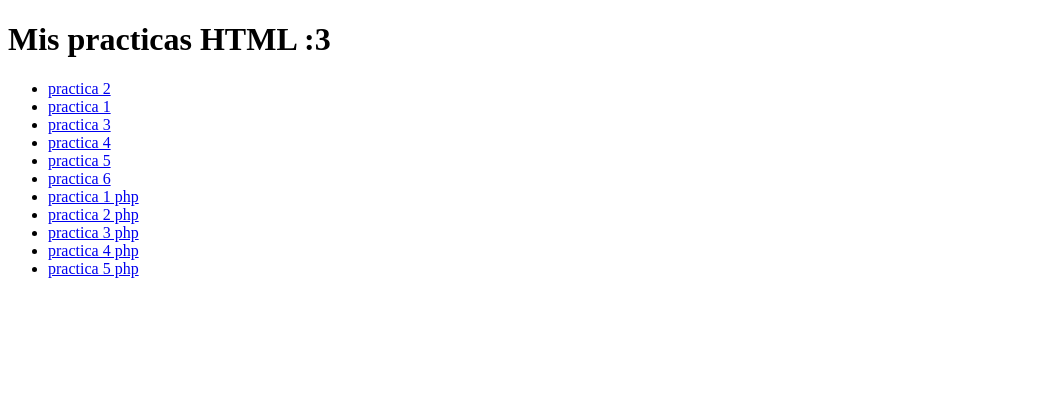
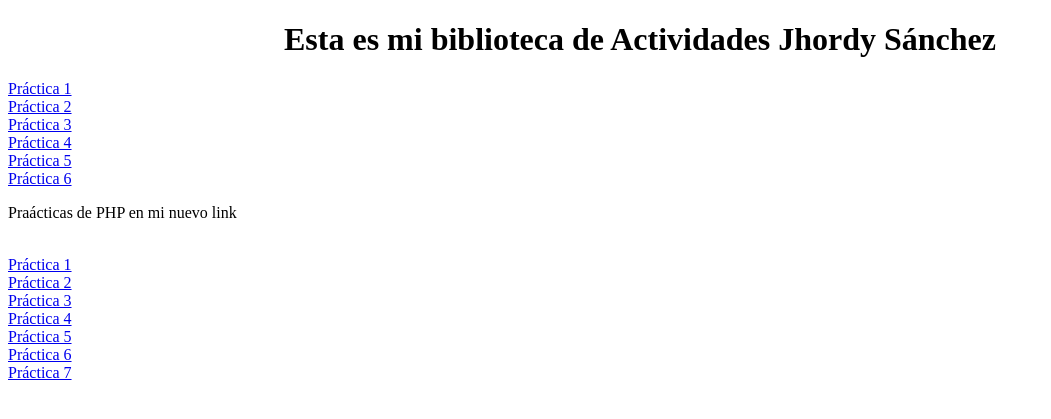
Before and after one commit to Arxfa27/Mis-paginas, a PHP site: page / in a window 1280 px wide. Shown: the top 419 px of the page, without its empty margins (0-1051 px from the left). Run offline with PHP 8.4, Linux system fonts and the light colour scheme.

Commit message:
Update index.php

```diff
--- a/index.php
+++ b/index.php
@@ -1,28 +1,38 @@
 <!DOCTYPE html>
 <html lang="es">
-<head>
-    <meta charset="UTF-8">
-    <meta name="viewport" content="width=device-width, initial-scale=1.0">
-    <title>Mis practicas HTML :3 </title>
-</head>
-<body>
-    <h1>Mis practicas HTML :3 </h1>
-    <ul>
-        <li><a href="https://arxfa27.github.io/paola.oi/" target="_blank">practica 2</a></li>
-        <li><a href="https://arxfa27.github.io/Rafael-Diaz/" target="_blank">practica 1</a></li>
-        <li><a href="https://arxfa27.github.io/Listas/" target="_blank">practica 3</a></li>
-         <li><a href="https://arxfa27.github.io/practica-4/" target="_blank">practica 4</a></li>
-        <li><a href="https://arxfa27.github.io/practica5/" target="_blank">practica 5</a></li>
-        <li><a href="https://arxfa27.github.io/practica-6/" target="_blank">practica 6</a></li>
-        <li><a href="http://127.0.0.1/prog/practica%201.php" target="_blank">practica 1 php</a></li>
-         <li><a href="http://127.0.0.1/prog/ptactica2.php" target="_blank">practica 2 php</a></li>
-         <li><a href="http://127.0.0.1/prog/practica%203.php" target="_blank">practica 3 php</a></li>
-            <li><a href="http://127.0.0.1/prog/practica%204.php" target="_blank">practica 4 php</a></li>
-            <li><a href="http://127.0.0.1/prog/practica%205.php" target="_blank">practica 5 php</a></li>
+    <head>
+        <meta charset="utf-8">
+        <title>Tareas Vinculo</title>
+    </head>
+        <body>
+            <h1 style="text-align: center;">Esta es mi biblioteca de Actividades Jhordy Sánchez</h1>
+            <a href="paola1.html" title="Practica 1"> Práctica 1 </a>
+            <br>
+            <a href="PAOLA 2.html" title="Práctica 2"> Práctica 2 </a>
+            <br>
+            <a href="Listas.html" title="Práctica 3"> Práctica 3 </a>
+            <br>
+            <a href="Practica 4.html" title="Práctica 4"> Práctica 4 </a>
+            <br>
+            <a href="practica 5.html" title="Práctica 5"> Práctica 5 </a>
+             <br>
+            <a href="PRACTICA 6.html" title="Práctica 6"> Práctica 6 </a>
+            <br>
 
-
-
-
-    </ul>
-</body>
+            <p>Praácticas de PHP en mi nuevo link</p>
+            <br>
+             <a href="practica 1.php" title="Práctica 1"> Práctica 1 </a>
+            <br>
+            <a href="ptactica2php" title="Práctica 2"> Práctica 2 </a>
+            <br>
+             <a href="practica 3.php" title="Práctica 3"> Práctica 3 </a>
+            <br>
+             <a href="practica 4.php" title="Práctica 4"> Práctica 4 </a>
+            <br>
+             <a href="practica 5.php" title="Práctica 5"> Práctica 5 </a>
+            <br>
+             <a href="practica6.php" title="Práctica 6"> Práctica 6 </a>
+            <br>
+             <a href="creacion bd.php" title="Práctica 7"> Práctica 7 </a>
+        </body>
 </html>
```
